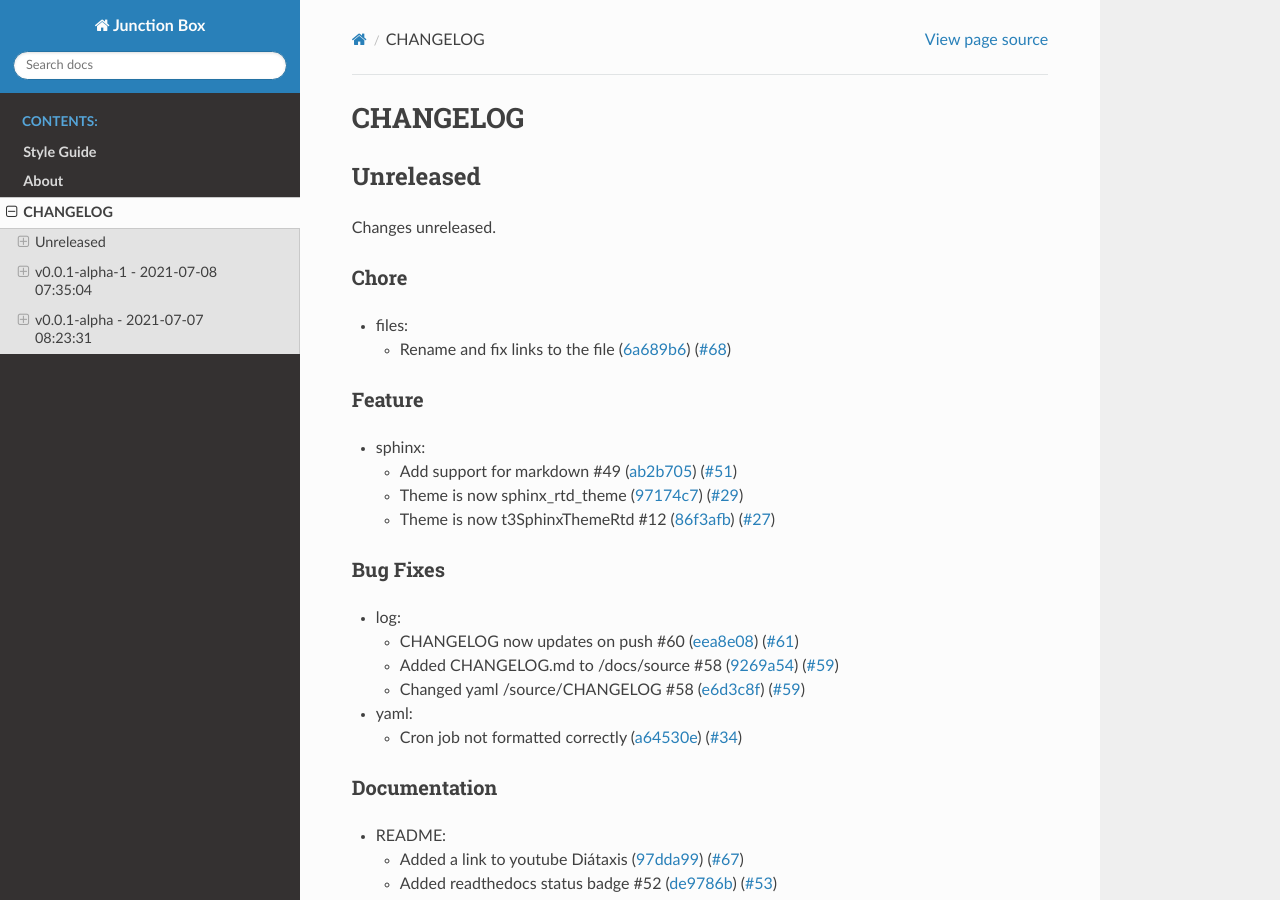
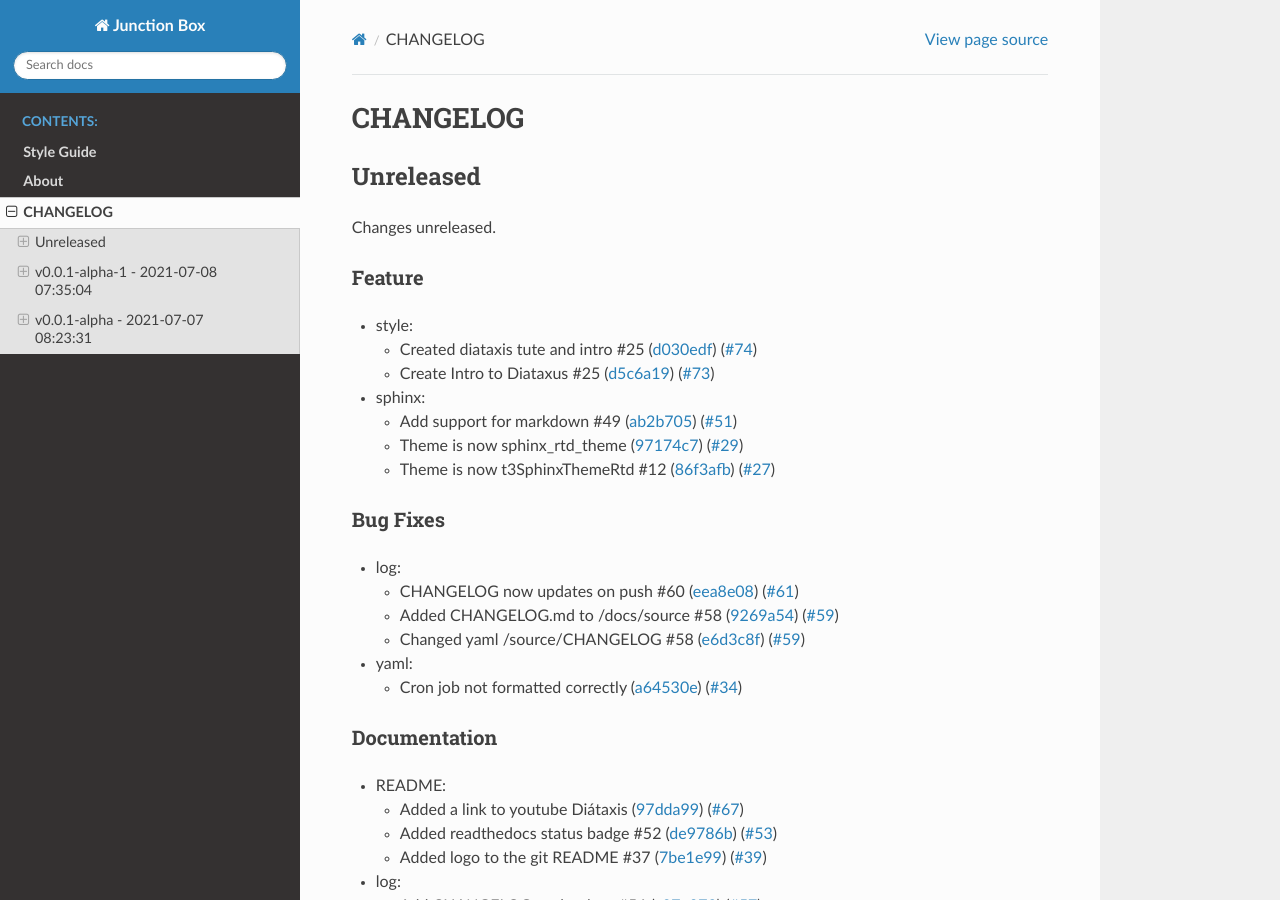
Before and after one commit to imAsparky/junction-box, a Sphinx documentation site: the page built from docs/source/CHANGELOG.md, in a window 1280 px wide and 900 px high. Built offline with Sphinx 7.4.7 and the Read the Docs theme 2.0.0, drawn with Linux system fonts in a browser that asks for light colours; some of the changed text lies outside the part shown.

Commit message:
docs(CHANGELOG): update release notes:docs

```diff
--- a/docs/source/CHANGELOG.md
+++ b/docs/source/CHANGELOG.md
@@ -4,12 +4,11 @@
 
 Changes unreleased.
 
-### Chore
+### Feature
 
-- files:
-  - Rename and fix links to the file ([6a689b6](https://github.com/imAsparky/junction-box/commit/6a689b61ef394b9c54826bfc74a6caccdc49a849)) ([#68](https://github.com/imAsparky/junction-box/pull/68))
-
-### Feature
+- style:
+  - Created diataxis tute and intro #25 ([d030edf](https://github.com/imAsparky/junction-box/commit/d030edf07b2252ea3eeeaeb8028f72dc7190e18b)) ([#74](https://github.com/imAsparky/junction-box/pull/74))
+  - Create Intro to Diataxus #25 ([d5c6a19](https://github.com/imAsparky/junction-box/commit/d5c6a19f6869caf2ca32ebeb1ccba1d11ee1e415)) ([#73](https://github.com/imAsparky/junction-box/pull/73))
 
 - sphinx:
   - Add support for markdown #49 ([ab2b705](https://github.com/imAsparky/junction-box/commit/ab2b7059a15a78ba695fb58b2f2cc369aeeff635)) ([#51](https://github.com/imAsparky/junction-box/pull/51))
@@ -86,11 +85,6 @@ Snyk was deployed to monitor this project.
 
 Basic git workflow setup.
 
-### Chore
-
-- venv:
-  - Added requirements.txt ([4eef7b4](https://github.com/imAsparky/junction-box/commit/4eef7b437f161d21d16b0295b830f12bd1dc8d1d)) ([#9](https://github.com/imAsparky/junction-box/pull/9))
-
 ### Feature
 
 - pre-commit:
```
